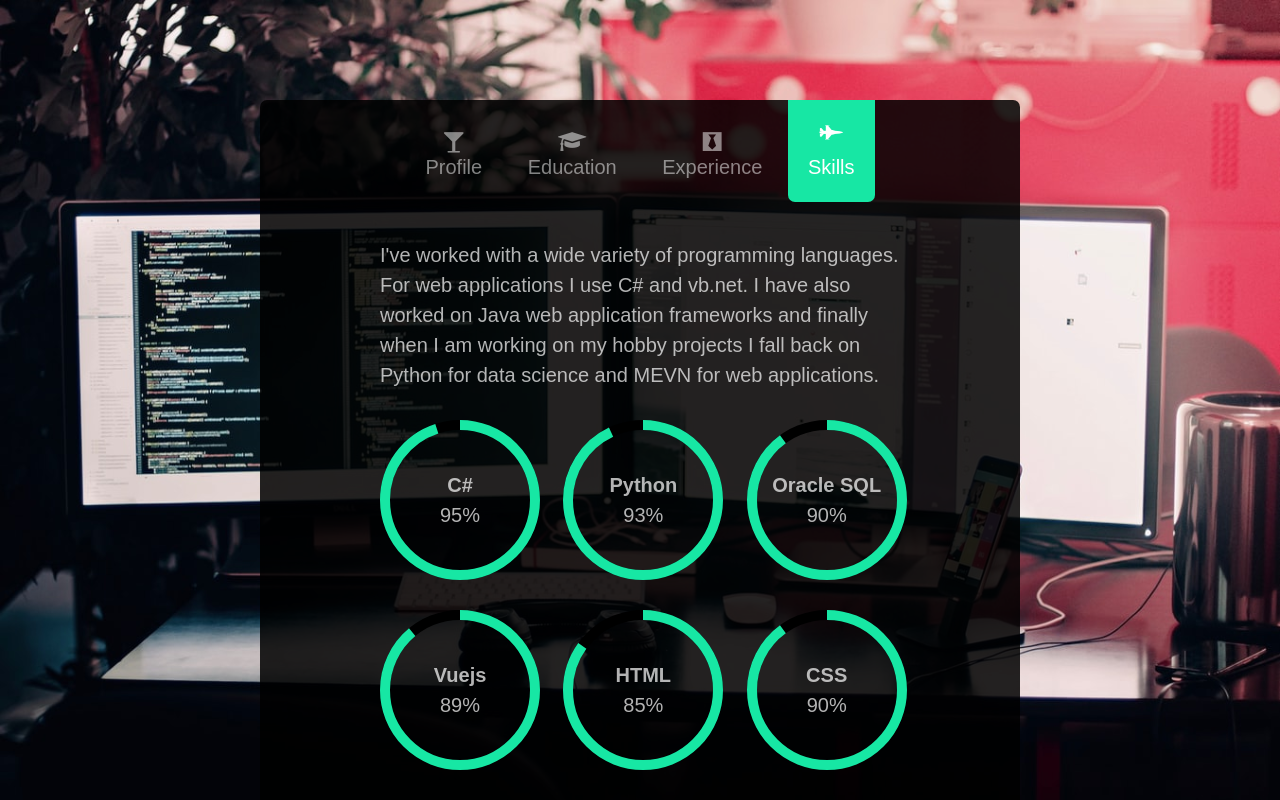
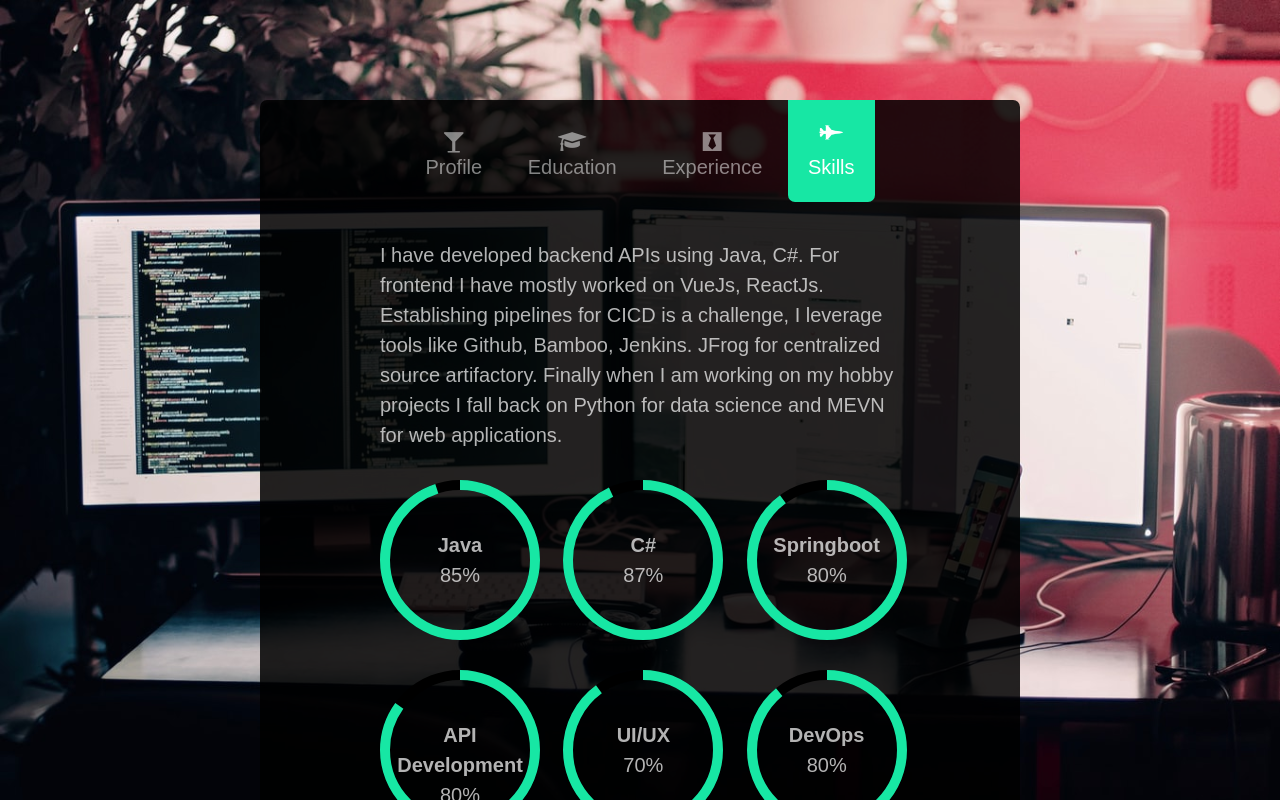
Before and after one commit to sridharkesavan/sridharke7.github.io, a plain HTML site: page index.html in a window 1280 px wide. Both pictures are taken after a click on the link "Skills". Shown: the top 800 px of the page. Drawn offline with Linux system fonts and the light colour scheme; files whose address does not match are found by name.

Commit message:
Updated Technology skills stack

```diff
--- a/index.html
+++ b/index.html
@@ -76,7 +76,7 @@
 								<img src="images/sk_image_final.png" alt="Free HTML5 Wesbite Template by FreeHTML5.co">
 							</figure>
 							<h1>Sridhar Kesavan</h1>
-							<p style="text-align: justify;" >Product Dev team lead working for digital communications and marketing team with solid skills in Product strategy,
+							<p style="text-align: justify;" > Development Team Lead working for digital communications and marketing team with solid skills in Product strategy,
 								solutions, and development. I believe in simplicity and ease of use that makes out a good product. Building products that change
 								day to day life of the consumer with rich customer experience is my fascination.
 								I am a certified Scrum Master (PSM) and Scrum product owner(PSPO).</p>
@@ -98,7 +98,8 @@
 								<div class="col-1-2">
 									<h4>Most frequently used programming languages & frameworks</h4>
 									<ul><li>Java</li><li>C#</li><li>Nodejs</li><li>Python</li></ul>
-								</div></p>
+								</div>
+								</p>
 							</div>
 						</div>
 					</div>
@@ -228,27 +229,28 @@
 				<div class="fh5co-content-inner">
 					<div class="row">
 						<div class="col-md-12">
-							<p>I've worked with a wide variety of programming languages. For web applications I use C# and vb.net.
-								I have also worked on Java web application frameworks and finally when I am working on my hobby projects I fall back on Python for data science and MEVN for web applications.</p>
+							<p>I have developed backend APIs using Java, C#. For frontend I have mostly worked on VueJs, ReactJs.
+								Establishing pipelines for CICD is a challenge, I leverage tools like Github, Bamboo, Jenkins.
+								JFrog for centralized source artifactory.
+								Finally when I am working on my hobby projects I fall back on Python for data science and MEVN for web applications.</p>
 						</div>
 						<div class="col-md-4 col-sm-6 col-xs-12 text-center">
-							<div class="chart" data-percent="95"><span><strong>C#</strong>95%</span></div>
+							<div class="chart" data-percent="95"><span><strong>Java</strong>85%</span></div>
 						</div>
 						<div class="col-md-4 col-sm-6 col-xs-12 text-center">
-							<div class="chart" data-percent="93"><span><strong>Python</strong>93%</span></div>
+							<div class="chart" data-percent="93"><span><strong>C#</strong>87%</span></div>
 						</div>
 						<div class="col-md-4 col-sm-6 col-xs-12 text-center">
-							<div class="chart" data-percent="90"><span><strong>Oracle SQL</strong>90%</span></div>
-						</div>
-
-						<div class="col-md-4 col-sm-6 col-xs-12 text-center">
-							<div class="chart" data-percent="89"><span><strong>Vuejs</strong>89%</span></div>
+							<div class="chart" data-percent="90"><span><strong>Springboot</strong>80%</span></div>
 						</div>
 						<div class="col-md-4 col-sm-6 col-xs-12 text-center">
-							<div class="chart" data-percent="85"><span><strong>HTML</strong>85%</span></div>
+							<div class="chart" data-percent="85"><span><strong>API Development</strong>80%</span></div>
 						</div>
 						<div class="col-md-4 col-sm-6 col-xs-12 text-center">
-							<div class="chart" data-percent="90"><span><strong>CSS</strong>90%</span></div>
+							<div class="chart" data-percent="90"><span><strong>UI/UX</strong>70%</span></div>
+						</div>
+						<div class="col-md-4 col-sm-6 col-xs-12 text-center">
+							<div class="chart" data-percent="89"><span><strong>DevOps</strong>80%</span></div>
 						</div>
 
 					</div>
```
